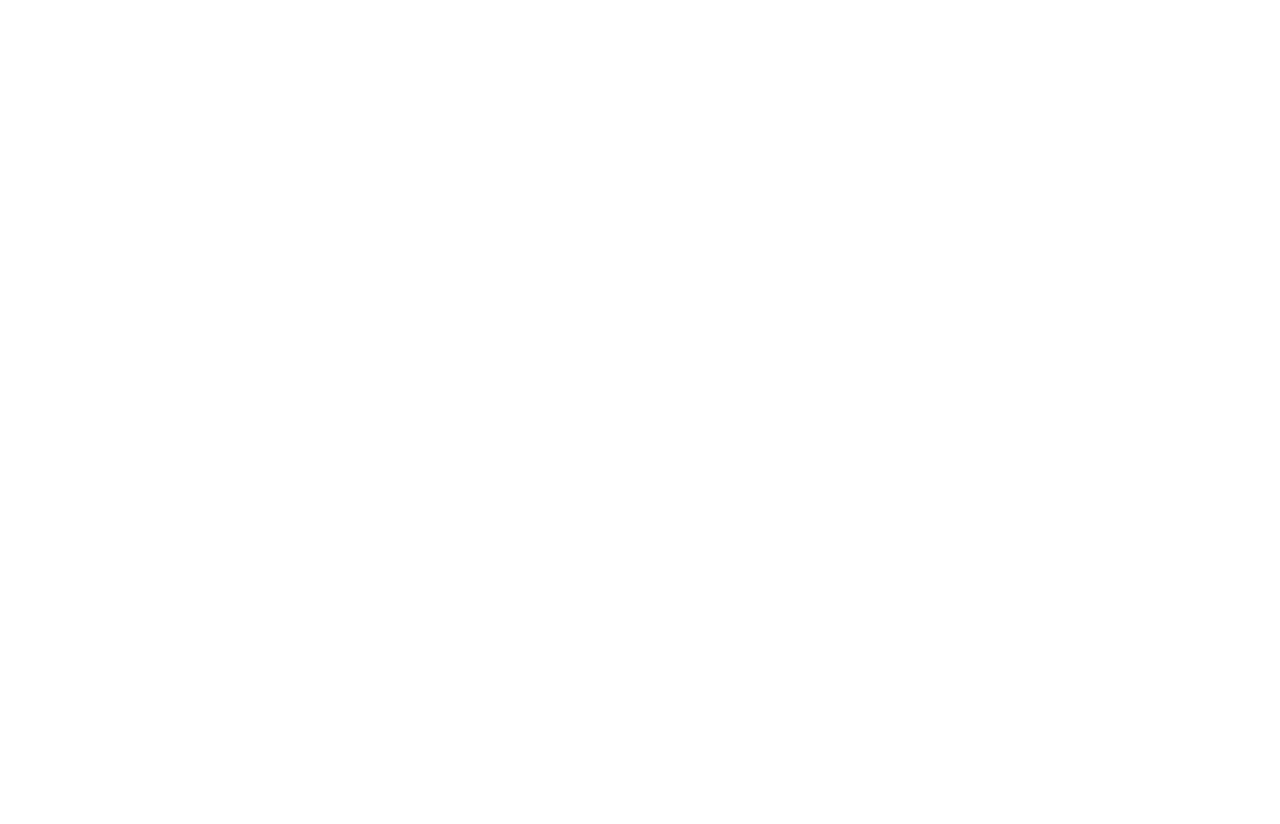
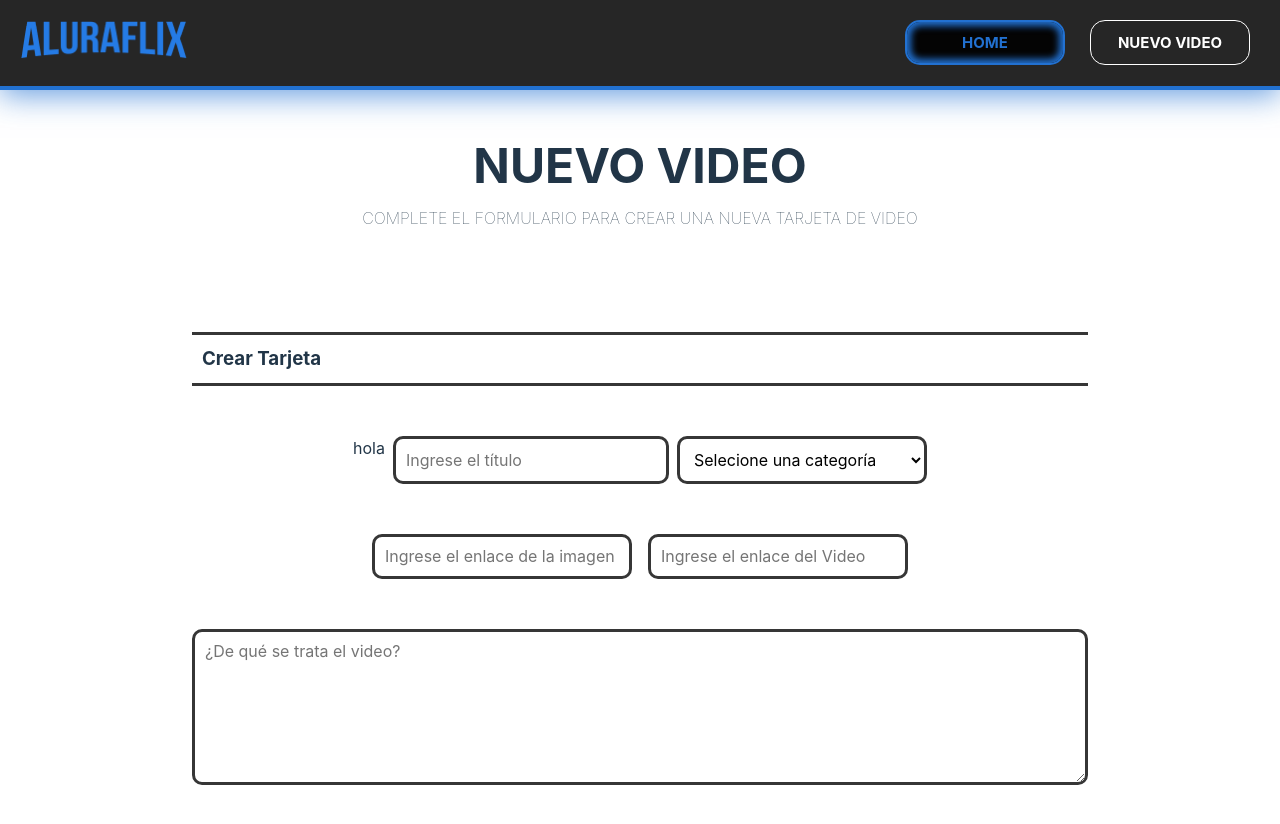
Before and after one commit to Jor1005/aluraflix, a React (Vite) app: page /nuevo-video in a window 1280 px wide. Before the commit this address had no page. Shown: the top 824 px of the page. Before the commit the page ends 800 px from the top, so only its background shows below. Built offline with nearby package versions, Linux system fonts and the light colour scheme.

Commit message:
nuevovideover1

```diff
--- a/src/componentes/Banner/Banner.css
+++ b/src/componentes/Banner/Banner.css
@@ -1,6 +1,6 @@
 
 .banner-main{
-    background: url(/public/img/banner.png) no-repeat center center;
+    background: url(/img/banner.png) no-repeat center center;
     width: 100%;
     height: 85.4vh;
     background-size:cover;
--- a/src/componentes/index.jsx
+++ b/src/componentes/index.jsx
@@ -1,18 +1,28 @@
 import "./Nav.css"
+import { useNavigate } from "react-router-dom"
 
+function Nav() {
+  const navigate = useNavigate()
 
-function Nav(){
-    return <header className="Nav">
-        <div className="Logo">
-            <img src="./img/logo.png" alt='logo'></img>
-        </div>
-        <div className="nav-buttons">
-            <button className="home-button">HOME</button>
-            <button className="nuevo-video">NUEVO VIDEO</button>
-        </div>
+  return (
+    <header className="Nav">
+      <div className="Logo">
+        <img src="./img/logo.png" alt="logo" />
+      </div>
+      <div className="nav-buttons">
+        <button className="home-button"
+        onClick={() => navigate("/")}
 
-
+        >HOME</button>
+        <button
+          className="nuevo-video"
+          onClick={() => navigate("/nuevo-video")}
+        >
+          NUEVO VIDEO
+        </button>
+      </div>
     </header>
+  )
 }
 
 export default Nav
--- /dev/null
+++ b/src/pages/NuevoVideo/NuevoVideo.module.css
@@ -0,0 +1,111 @@
+/* Estilo global para asegurar que la página ocupe toda la pantalla */
+
+body{
+  display: block;
+  margin: 0;
+  padding: 0;
+}
+
+.container{
+  display: flex;
+  justify-content: center;
+  flex-direction: column;
+  align-items: center;
+}
+
+.titles{
+  margin-top: 50px;
+  margin-bottom: 50px;
+}
+
+.titles h1{
+  margin-top: auto;
+  display: flex;
+  justify-content: center;
+  font-size: 3em;
+  margin-bottom: 10px;
+}
+
+.titles h2{
+  display: flex;
+  justify-content: center;
+  font-size: 1em;
+  font-weight: lighter;
+}
+
+form {
+  width: 70%;
+  padding: 20px;
+}
+
+form h3{
+  border-top: solid 3px rgb(54, 54, 54);
+  border-bottom: solid 3px rgb(54, 54, 54) ;
+  padding: 10px;
+  margin-bottom: 50px;
+}
+
+.allform{
+  display: flex;
+  flex-wrap: wrap;
+  margin: 50px;
+  gap: 50px;
+  justify-content: center;
+  width: 100%;
+  margin: 0;
+}
+
+input, select, textarea {
+  margin-bottom: 15px;
+  padding: 10px;
+  border-radius: 10px;
+  border: solid rgb(54, 54, 54);
+  font-size: 14px;
+  width: 100%;
+  background-color: transparent;
+}
+
+
+
+.tyc{
+  display: flex;
+  gap: 1vh;
+}
+
+.tyc input, select{
+  width: 250px;
+
+}
+
+.urls{
+  display: flex;
+  gap: 1vh;
+  box-sizing: border-box;
+}
+
+.urls input{
+  width: 234px;
+}
+
+form textarea{
+  height: 130px;
+}
+
+button {
+  padding: 10px;
+  border-radius: 4px;
+  background: var(--primary-color);
+  color: white;
+  font-size: 16px;
+  cursor: pointer;
+}
+
+button:hover {
+  background: darken(var(--primary-color), 10%);
+}
+
+.error-message {
+  color: red;
+  margin-bottom: 15px;
+  font-size: 14px;
+}
--- /dev/null
+++ b/src/pages/NuevoVideo/index.jsx
@@ -0,0 +1,99 @@
+import React, { useState } from 'react';
+import Nav from '../../componentes';
+import styles from './NuevoVideo.module.css';
+import GlobalStyles from '../../componentes/GlobalStyles';
+
+const NewVideoForm = () => {
+  const [title, setTitle] = useState('');
+  const [category, setCategory] = useState('');
+  const [image, setImage] = useState('');
+  const [video, setVideo] = useState('');
+  const [description, setDescription] = useState('');
+  const [errorMessage, setErrorMessage] = useState('');
+
+  const handleSubmit = (event) => {
+    event.preventDefault();
+
+    if (!image || !video) {
+      setErrorMessage('Please fill in all fields.');
+      return;
+    }
+
+    // TODO: Submit form data to backend
+    console.log('Form data submitted:', {
+      title,
+      category,
+      image,
+      video,
+      description,
+    });
+  };
+
+  return (
+    <div>
+      <GlobalStyles />
+
+      <Nav />
+      <section className={styles.container}>
+      <div className={styles.titles}>
+        <h1 className={styles.h1}>NUEVO VIDEO</h1>
+        <h2 className={styles.h2}>COMPLETE EL FORMULARIO PARA CREAR UNA NUEVA TARJETA DE VIDEO</h2>
+      </div>
+
+        <form onSubmit={handleSubmit} className={styles.form}>
+          <h3>Crear Tarjeta</h3>
+          <section className={styles.allform}>
+            <div className={styles.tyc}>
+            <label>hola</label>
+              <input
+                type="text"
+                placeholder="Ingrese el título"
+                value={title}
+                onChange={(e) => setTitle(e.target.value)}
+                className={styles.input}
+              />
+              <select
+                value={category}
+                onChange={(e) => setCategory(e.target.value)}
+                className={styles.select}
+              >
+                <option value="">Selecione una categoría</option>
+                <option value="frontend">Frontend</option>
+                <option value="backend">Backend</option>
+                <option value="innovation">Innovation</option>
+              </select>
+            </div>
+            <div className={styles.urls}>
+              <input
+                type="url"
+                placeholder="Ingrese el enlace de la imagen"
+                value={image}
+                onChange={(e) => setImage(e.target.value)}
+                className={styles.input}
+              />
+              <p className={styles.errorMessage}>{errorMessage}</p>
+              <input
+                type="url"
+                placeholder="Ingrese el enlace del Video"
+                value={video}
+                onChange={(e) => setVideo(e.target.value)}
+                className={styles.input}
+              />
+              </div>
+              <textarea
+                placeholder="¿De qué se trata el video?"
+                value={description}
+                onChange={(e) => setDescription(e.target.value)}
+                className={styles.textarea}
+              />
+
+          <button type="submit" className={styles.button}>Submit</button>
+          </section>
+        </form>
+        </section>
+      </div>
+
+  );
+};
+
+export default NewVideoForm;
--- a/src/routes.jsx
+++ b/src/routes.jsx
@@ -1,19 +1,16 @@
 import { BrowserRouter, Route, Routes } from "react-router-dom"
 import App from "./pages/Inicio/App"
-
-
-
+import NewVideoForm from "./pages/NuevoVideo"
 
 function AppRoutes() {
-    return(
-        <BrowserRouter>
-            <Routes>
-                <Route path="/" element={<App/>}></Route>
-            </Routes>
-        </BrowserRouter>
-    )
-
-
+  return (
+    <BrowserRouter>
+      <Routes>
+        <Route path="/" element={<App />} />
+        <Route path="/nuevo-video" element={<NewVideoForm />} />
+      </Routes>
+    </BrowserRouter>
+  )
 }
 
 export default AppRoutes
```
